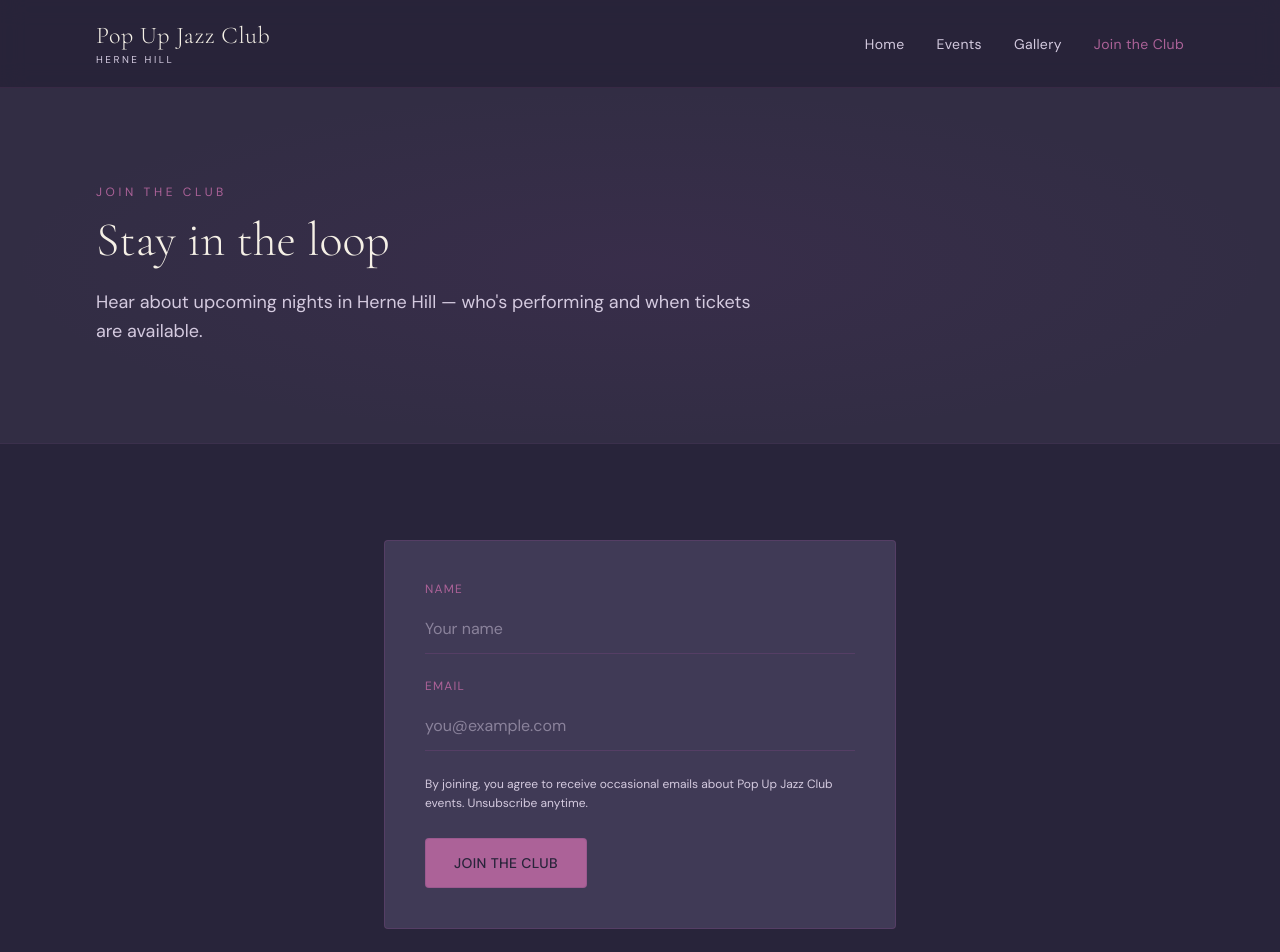
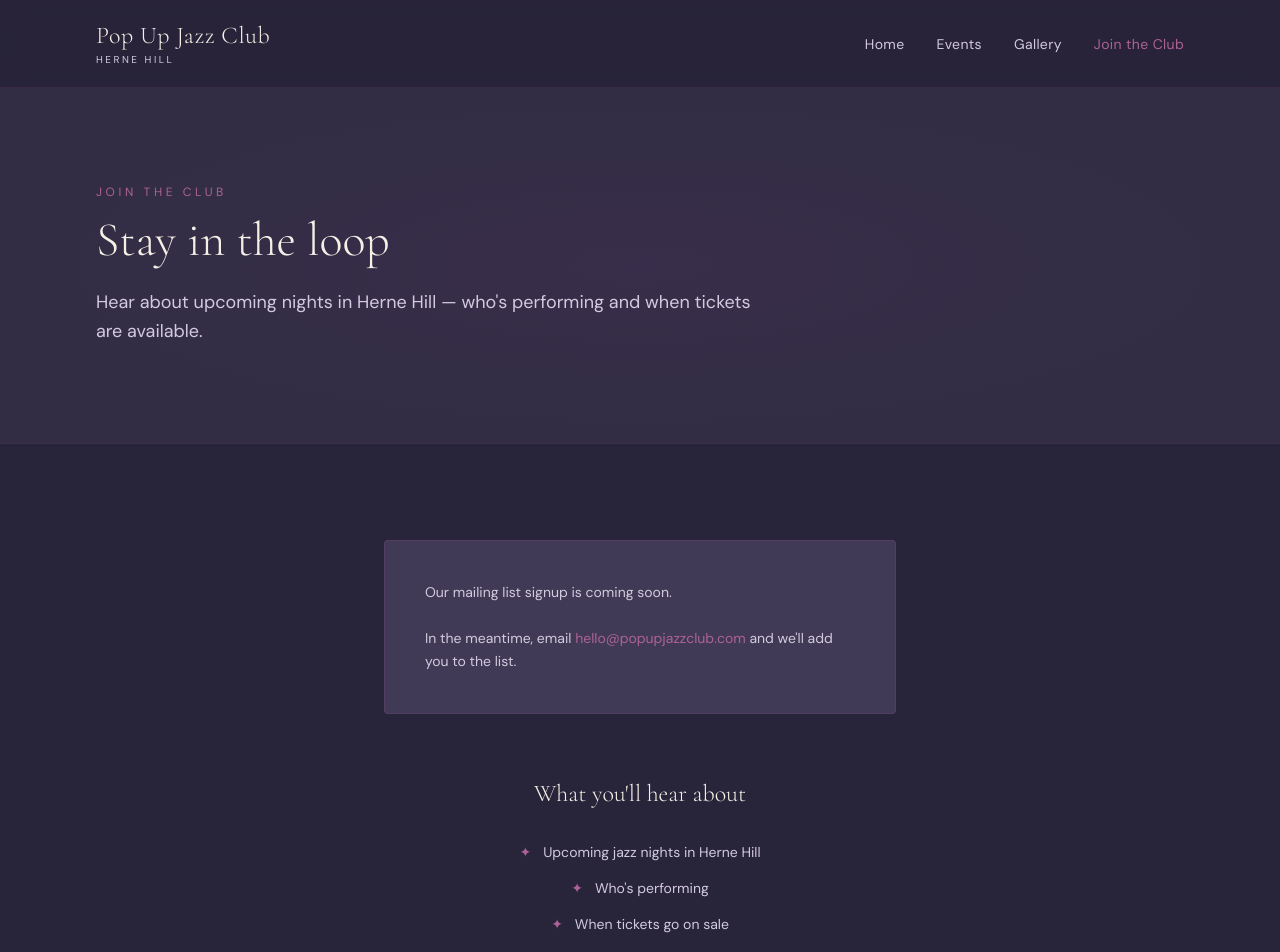
Before and after one commit to HelenStaniland/popupjazzclub, a Next.js app: page /join in a window 1280 px wide. Shown: the top 952 px of the page. Built offline with nearby package versions, Linux system fonts and the light colour scheme.

Commit message:
Remove mailing list tempoarily

```diff
--- a/components/JoinForm.tsx
+++ b/components/JoinForm.tsx
@@ -1,68 +1,19 @@
-"use client";
-
-import { useState } from "react";
-
 export default function JoinForm() {
-  const [name, setName] = useState("");
-  const [email, setEmail] = useState("");
-
-  function handleSubmit(e: React.FormEvent) {
-    e.preventDefault();
-    const subject = encodeURIComponent("Join the Club");
-    const body = encodeURIComponent(
-      `Name: ${name}\nEmail: ${email}\n\nPlease add me to the Pop Up Jazz Club mailing list.`,
-    );
-    window.location.href = `mailto:hello@popupjazzclub.com?subject=${subject}&body=${body}`;
-  }
-
   return (
-    <form
-      onSubmit={handleSubmit}
-      className="space-y-6 rounded-sm border border-border bg-surface-elevated p-8 sm:p-10"
-    >
-      <div>
-        <label
-          htmlFor="name"
-          className="block text-xs uppercase tracking-widest text-gold"
+    <div className="space-y-6 rounded-sm border border-border bg-surface-elevated p-8 sm:p-10">
+      <p className="text-sm leading-relaxed text-cream-muted">
+        Our mailing list signup is coming soon.
+      </p>
+      <p className="text-sm leading-relaxed text-cream-muted">
+        In the meantime, email{" "}
+        <a
+          href="mailto:hello@popupjazzclub.com"
+          className="text-gold transition-colors hover:text-gold-light"
         >
-          Name
-        </label>
-        <input
-          type="text"
-          id="name"
-          value={name}
-          onChange={(e) => setName(e.target.value)}
-          placeholder="Your name"
-          className="mt-2 w-full border-b border-border bg-transparent py-3 text-cream placeholder:text-cream-muted/50 focus:border-gold focus:outline-none"
-        />
-      </div>
-      <div>
-        <label
-          htmlFor="email"
-          className="block text-xs uppercase tracking-widest text-gold"
-        >
-          Email
-        </label>
-        <input
-          type="email"
-          id="email"
-          value={email}
-          onChange={(e) => setEmail(e.target.value)}
-          placeholder="you@example.com"
-          required
-          className="mt-2 w-full border-b border-border bg-transparent py-3 text-cream placeholder:text-cream-muted/50 focus:border-gold focus:outline-none"
-        />
-      </div>
-      <p className="text-xs leading-relaxed text-cream-muted">
-        By joining, you agree to receive occasional emails about Pop Up Jazz
-        Club events. Unsubscribe anytime.
+          hello@popupjazzclub.com
+        </a>{" "}
+        and we&apos;ll add you to the list.
       </p>
-      <button
-        type="submit"
-        className="inline-flex w-full items-center justify-center rounded-sm border border-gold-dark/30 bg-gold px-7 py-3.5 text-sm font-medium tracking-wide uppercase text-background transition-all duration-300 hover:bg-gold-light sm:w-auto"
-      >
-        Join the Club
-      </button>
-    </form>
+    </div>
   );
 }
```
